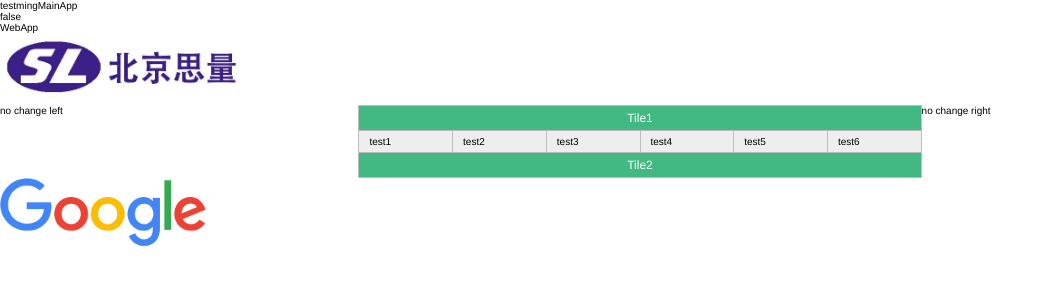
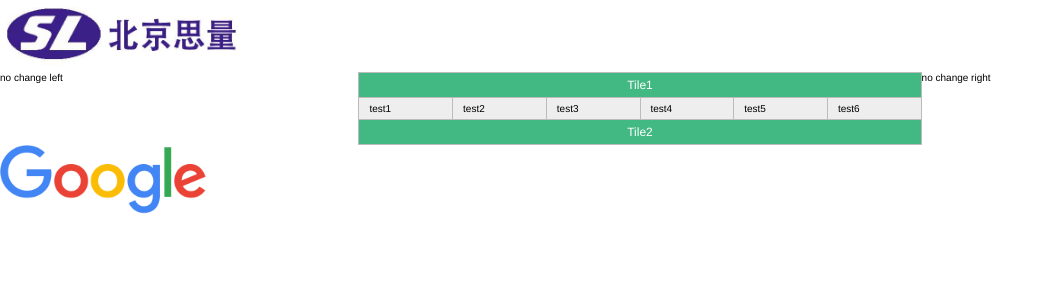
Before and after one commit to aklakl/siliang, a Vue app: page /web/commonPreview in a window 1280 px wide. Shown: the top 300 px of the page, without its empty margins (0-1054 px from the left). Built offline with nearby package versions, Linux system fonts and the light colour scheme; what vue-cropper, vux would draw is missing.

Commit message:
change login type

```diff
--- a/index.html
+++ b/index.html
@@ -7,7 +7,7 @@
   </head>
   <body>
     <!-- this is main page  testmingMainApp -->
-    testmingMainApp
+
     <div id="mainApp"></div>
     <!-- built files will be auto injected -->
 
--- a/src/App.vue
+++ b/src/App.vue
@@ -1,6 +1,6 @@
 <template>
   <div>
-    {{isMobile}}
+    <!-- {{isMobile}}  -->
     <div v-if="isMobile == true">
       <MobileApp/>
     </div>
--- a/src/MobileApp.vue
+++ b/src/MobileApp.vue
@@ -1,6 +1,6 @@
 <template>
   <div id="mobileApp" >
-    MobileApp
+
     <!-- this is a MobileApp-->
     <router-view />
   </div>
--- a/src/WebApp.vue
+++ b/src/WebApp.vue
@@ -1,7 +1,7 @@
 <template>
   <!-- this is a WebApp -->
   <div id="webApp" >
-    WebApp
+
     <!-- this is a WebApp -->
     <div id="WebApp_top" class= "WebApp_top">
       <div class="logo">
--- a/src/router/index.js
+++ b/src/router/index.js
@@ -11,7 +11,7 @@ let router =  new Router({
       path: '/',
       name: 'root',
       component(resolve){
-        require(['@/views/Login'], resolve)
+        require(['@/views/calculate/index'], resolve)
       }
     },
     {
--- a/src/views/calculate/index.vue
+++ b/src/views/calculate/index.vue
@@ -193,6 +193,7 @@ export default {
   },
   created() {},
   mounted() {
+    console.log("token="+getToken());
     if (getToken()) {
       if (!localStorage.getItem("openId")) {
         if (isweixin()) {
@@ -207,6 +208,10 @@ export default {
       } else {
         this.getWxJsSignatureInfo(localStorage.getItem("openId"));
       }
+    }else{
+      let loginUrl = window.commonUtils.isMobile() ? "/mobile/login" : "/web/login";
+      loginUrl = "/mobile/login";
+      window.document.location = loginUrl;
     }
   },
   methods: {
```
